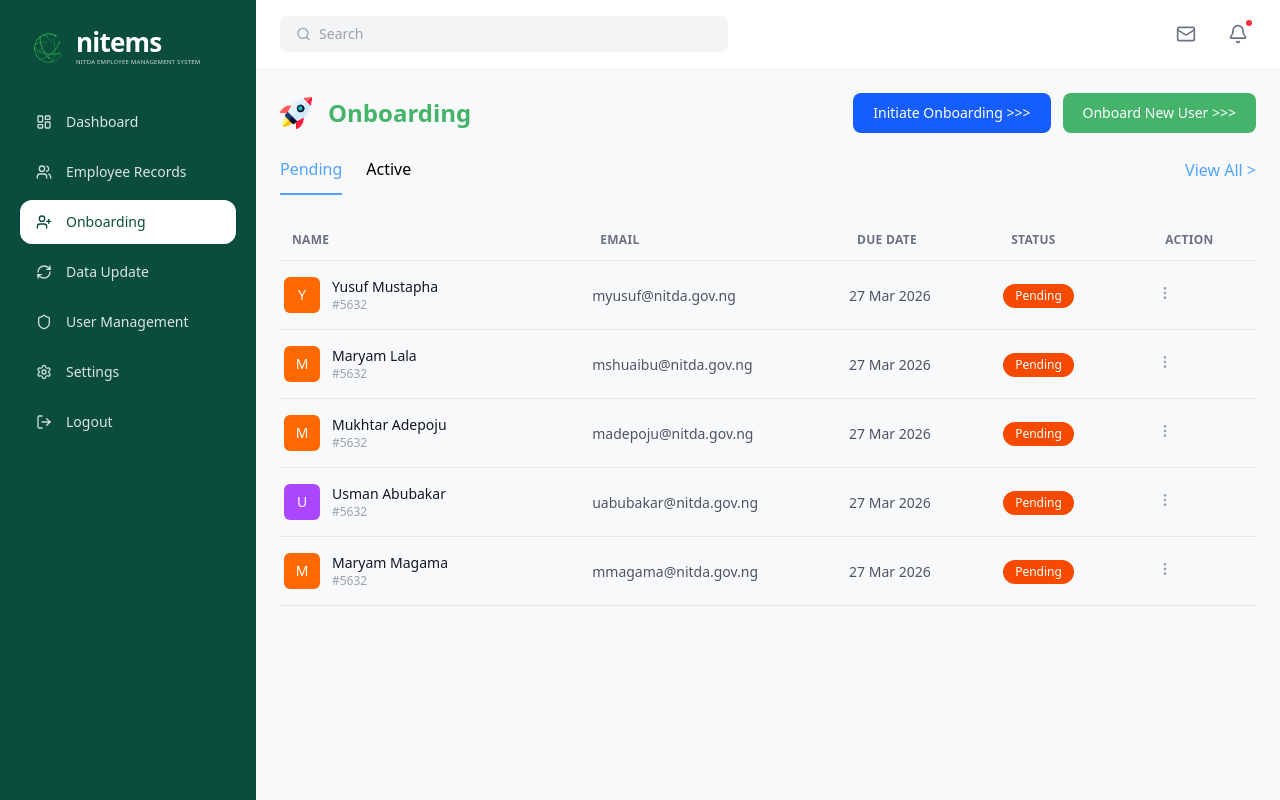
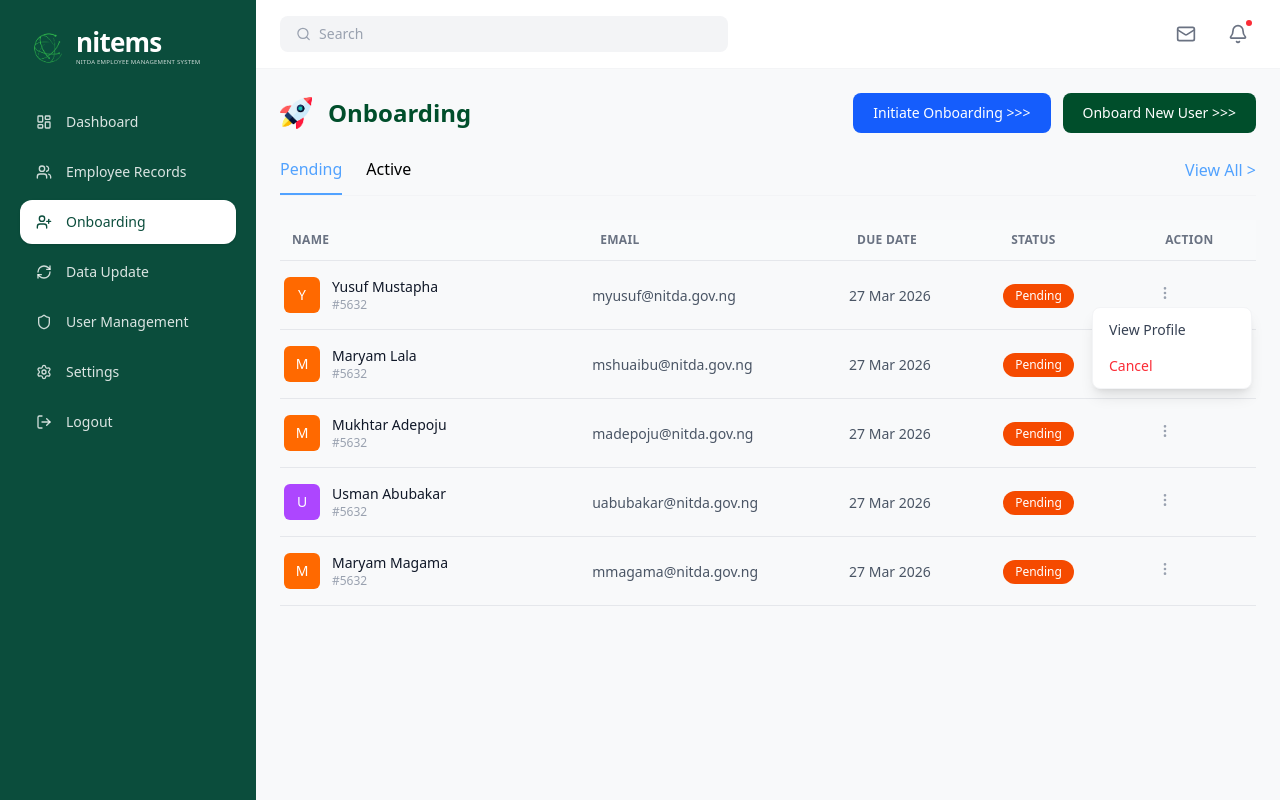
Before and after one commit to Captainmohh/nitems-frontend, a Next.js app: page /onboarding in a window 1280 px wide. Both pictures are taken after a click on the button 1165 px from the left and 293 px from the top of the page. Built offline with nearby package versions, Linux system fonts and the light colour scheme.

Commit message:
added onboarding page

```diff
--- a/app/(dashboard)/onboarding/_components/onboarding-request-table.tsx
+++ b/app/(dashboard)/onboarding/_components/onboarding-request-table.tsx
@@ -1,5 +1,6 @@
 "use client";
 
+import { useState } from "react";
 import { flexRender } from "@tanstack/react-table";
 import { useLegacyTable, getCoreRowModel } from "@tanstack/react-table/legacy";
 import type { LegacyColumnDef } from "@tanstack/react-table/legacy";
@@ -7,6 +8,32 @@ import { Badge } from "@/components/ui/badge";
 import { MoreVertical } from "lucide-react";
 
 type OnboardingStatus = "pending" | "active";
+
+function ActionMenu() {
+  const [isOpen, setIsOpen] = useState(false);
+
+  return (
+    <div className="relative">
+      <button
+        onClick={() => setIsOpen(!isOpen)}
+        className="text-gray-400 hover:text-gray-600"
+      >
+        <MoreVertical className="w-4 h-4" />
+      </button>
+
+      {isOpen && (
+        <div className="absolute right-0 top-6 z-10 w-40 bg-white border border-gray-100 rounded-lg shadow-lg py-1">
+          <button className="w-full text-left px-4 py-2 text-sm text-gray-700 hover:bg-gray-50">
+            View Profile
+          </button>
+          <button className="w-full text-left px-4 py-2 text-sm text-red-500 hover:bg-gray-50">
+            Cancel
+          </button>
+        </div>
+      )}
+    </div>
+  );
+}
 
 interface OnboardingRequest {
   id: string;
@@ -127,11 +154,7 @@ const columns: LegacyColumnDef<OnboardingRequest>[] = [
   {
     id: "action",
     header: "Action",
-    cell: () => (
-    <button className="text-gray-400 hover:text-gray-600">
-      <MoreVertical className="w-4 h-4" />
-    </button>
-  ),
+    cell: () => <ActionMenu />,
   },
 ];
 
--- a/app/globals.css
+++ b/app/globals.css
@@ -3,7 +3,7 @@
 :root {
   --background: #ffffff;
   --foreground: #171717;
-  --color-primary-green: #45b369;
+  --color-primary-green: #004e2b;
   --color-primary-white: #ffffff;
 }
 
```
